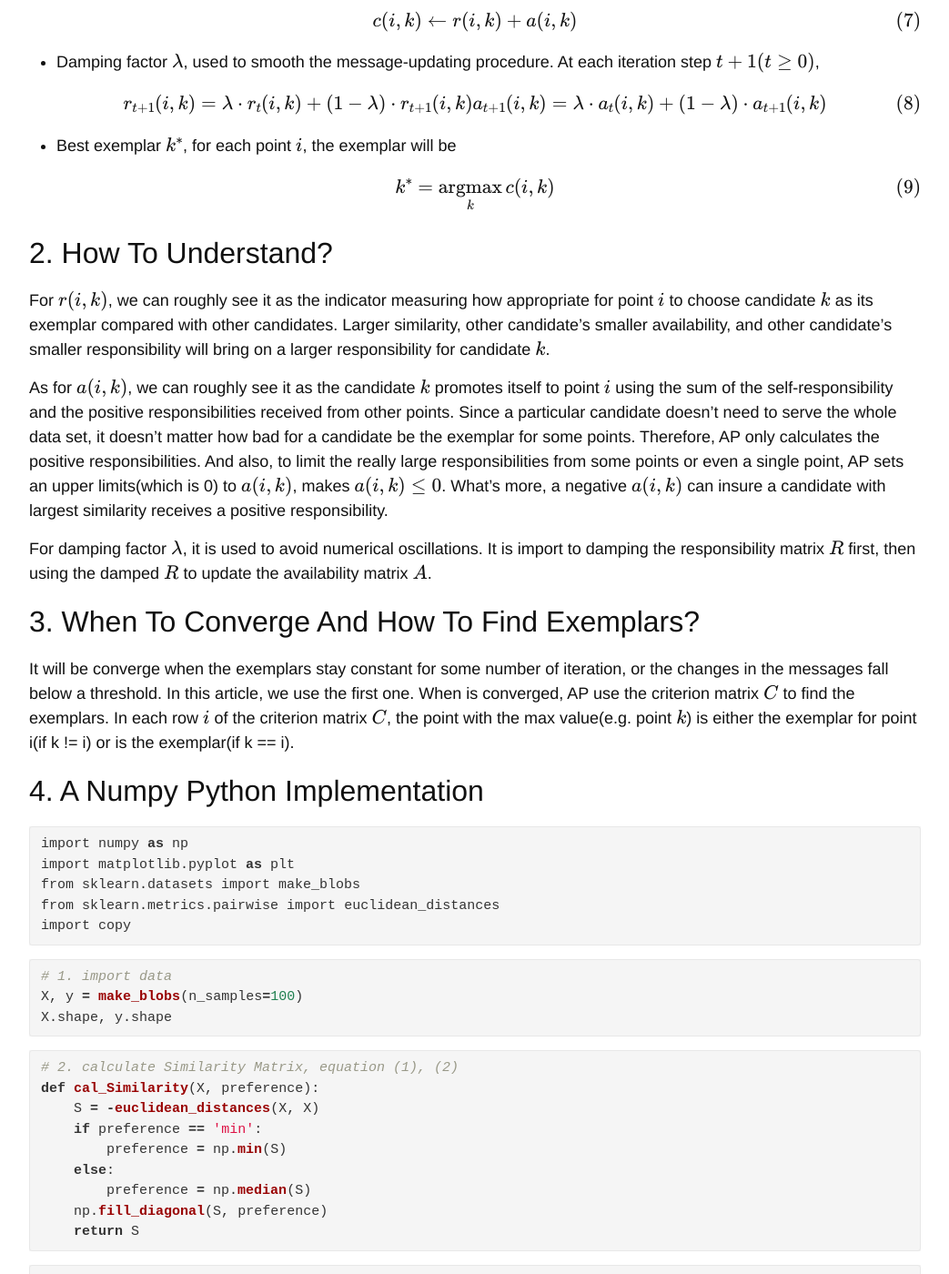
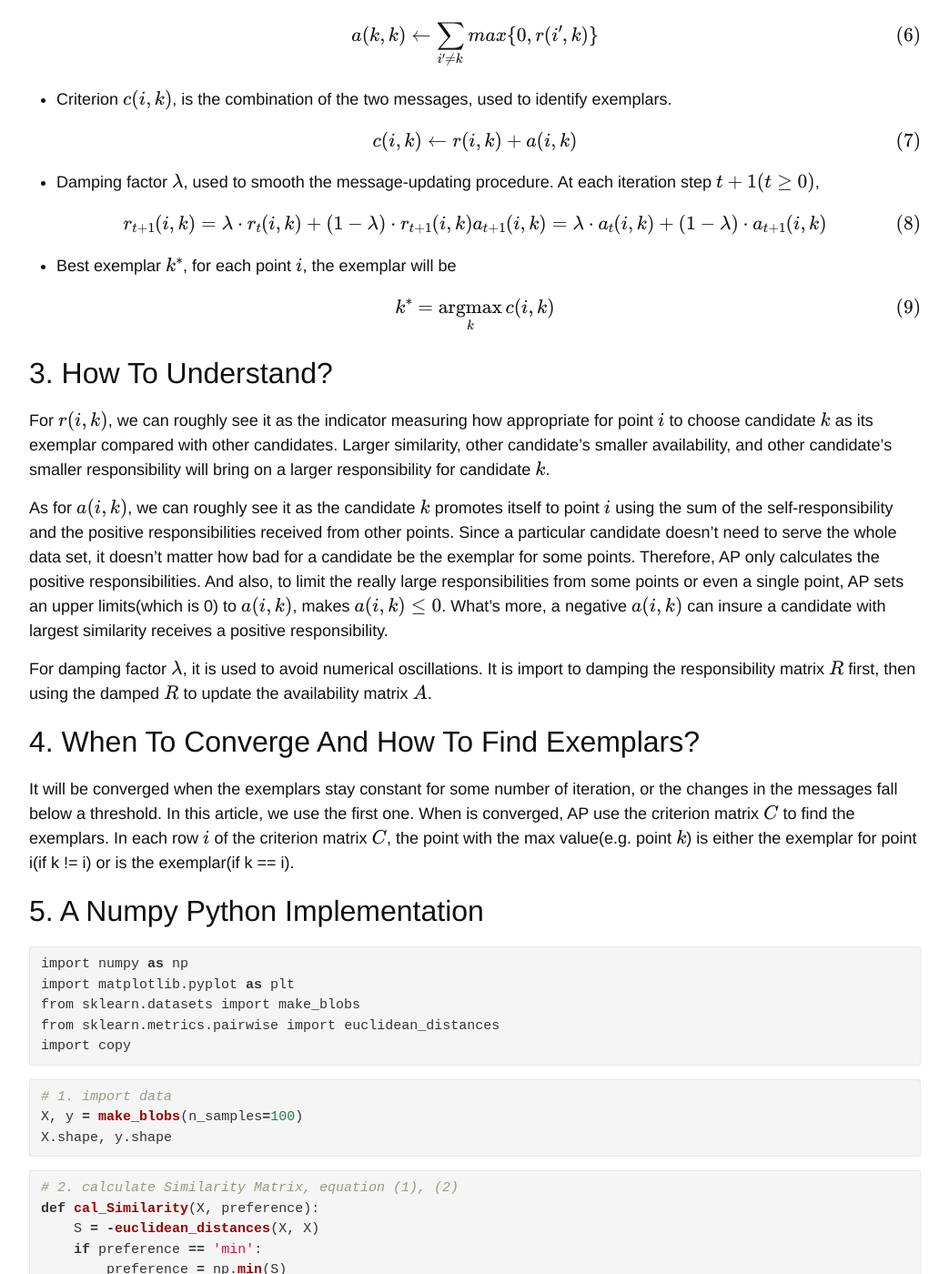
Before and after one commit to ainesmile/ainesmile.github.io, a Jekyll site: the page built from _posts/2020-10-15-affinity-propagation.md, in a window 1280 px wide and 1400 px high, scrolled down 1106 px. Shown: the whole window at 91% size, without its empty margins (118-1161 px from the left). Built offline with Jekyll 4.4.1, drawn with Linux system fonts in a browser that asks for light colours; formulas are drawn with MathJax 3; some of the changed text lies outside the part shown.

Commit message:
polishing for AP

````diff
--- a/_posts/2020-10-15-affinity-propagation.md
+++ b/_posts/2020-10-15-affinity-propagation.md
@@ -71,8 +69,6 @@ a_{t+1}(i, k) = \lambda\cdot a_{t}(i, k) + (1-\lambda) \cdot a_{t+1}(i, k)
 \end{equation}$$
 
 
-
-
 * Best exemplar $$k^*$$, for each point $$i$$, the exemplar will be
 
 $$\begin{equation}
@@ -80,7 +76,7 @@ k^* = \underset{k}{\operatorname{argmax}} c(i, k)
 \end{equation}$$
 
 
-## 2. How To Understand?
+## 3. How To Understand?
 
 For $$r(i, k)$$, we can roughly see it as the indicator measuring how appropriate for point $$i$$ to choose candidate $$k$$ as its exemplar compared with other candidates. Larger similarity, other candidate's smaller availability, and other candidate's smaller responsibility will bring on a larger responsibility for candidate $$k$$.
 
@@ -88,11 +84,11 @@ As for $$a(i, k)$$, we can roughly see it as the candidate $$k$$ promotes itself
 
 For damping factor $$\lambda$$, it is used to avoid numerical oscillations. It is import to damping the responsibility matrix $$R$$ first, then using the damped $$R$$ to update the availability matrix $$A$$.
 
-## 3. When To Converge And How To Find Exemplars?
+## 4. When To Converge And How To Find Exemplars?
 
-It will be converge when the exemplars stay constant for some number of iteration, or the changes in the messages fall below a threshold. In this article, we use the first one. When is converged, AP use the criterion matrix $$C$$ to find the exemplars. In each row $$i$$ of the criterion matrix $$C$$, the point with the max value(e.g. point $$k$$) is either the exemplar for point i(if k != i) or is the exemplar(if k == i).
+It will be converged when the exemplars stay constant for some number of iteration, or the changes in the messages fall below a threshold. In this article, we use the first one. When is converged, AP use the criterion matrix $$C$$ to find the exemplars. In each row $$i$$ of the criterion matrix $$C$$, the point with the max value(e.g. point $$k$$) is either the exemplar for point i(if k != i) or is the exemplar(if k == i).
 
-## 4. A Numpy Python Implementation
+## 5. A Numpy Python Implementation
 
 ```python
 import numpy as np
````
Also changed, not shown: other parts of _posts/2020-10-15-affinity-propagation.md (+6 -8 lines).
